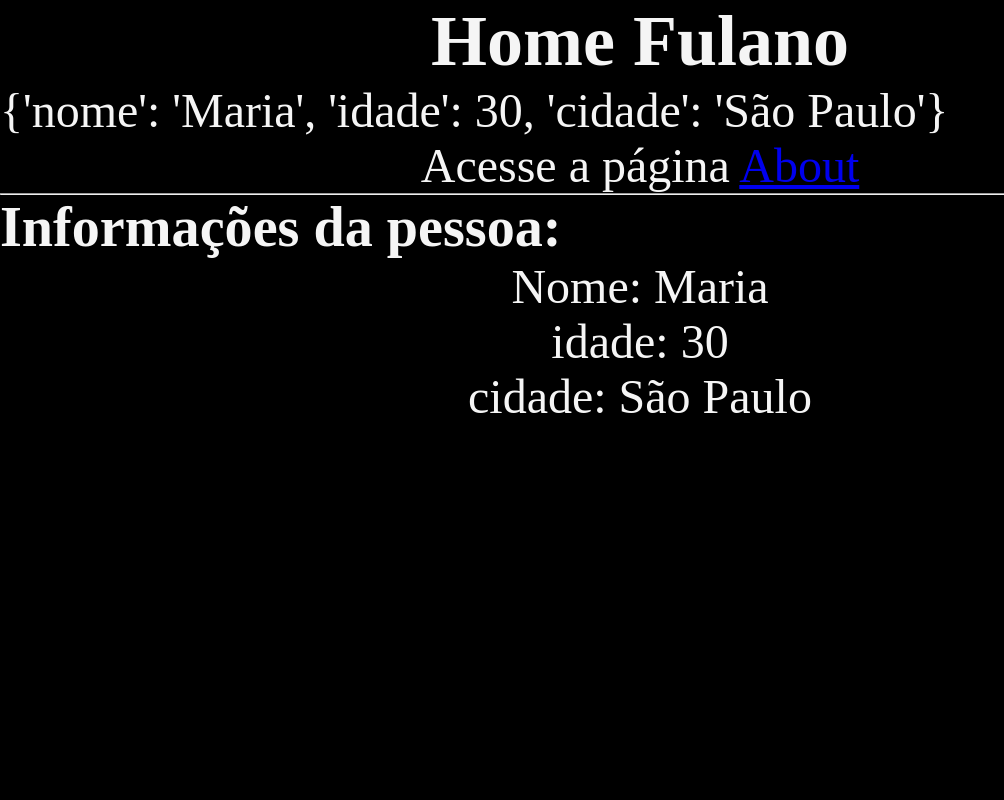
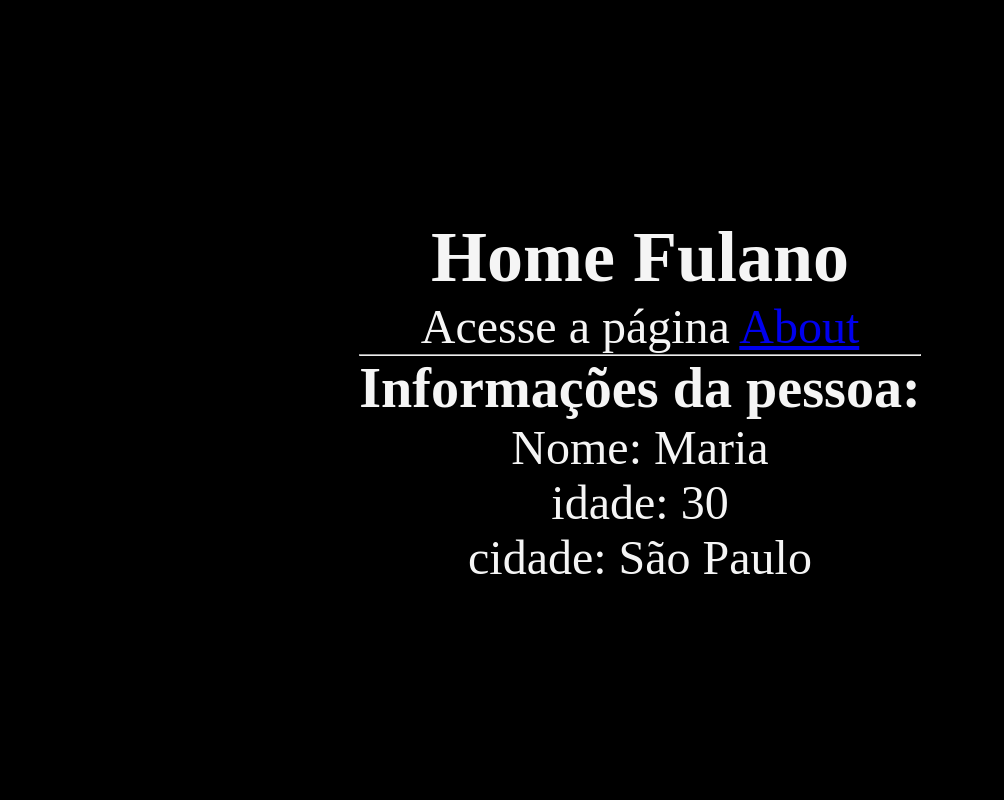
Before and after one commit to miguel977/udemy, a Django app: page / in a window 1280 px wide. Shown: the whole page, without its empty margins (0-1004 px from the left). Run offline with Django 5.2, Linux system fonts and the light colour scheme.

Commit message:
recuperando dados no html

```diff
--- a/fundamentos/static/css/style.css
+++ b/fundamentos/static/css/style.css
@@ -3,14 +3,17 @@
     padding: 0;
     box-sizing: border-box;
 }
+
 body {
     min-height: 100vh;
-    display: flex;
+    display: grid;
+    place-content: center;
     flex-flow: column;
     font-size: 3rem;
     background-color: black;
     color: whitesmoke;
 }
+
 h2, p {
     text-align: center;
 }
--- a/fundamentos/templates/home.html
+++ b/fundamentos/templates/home.html
@@ -9,7 +9,6 @@
 </head>
 <body>
     <h2>Home {{nome}}</h2>
-    {{pessoa}}
     <p>Acesse a página <a href="/about">About</a></p>
     <hr>
     <h3>Informações da pessoa: </h3>
```
